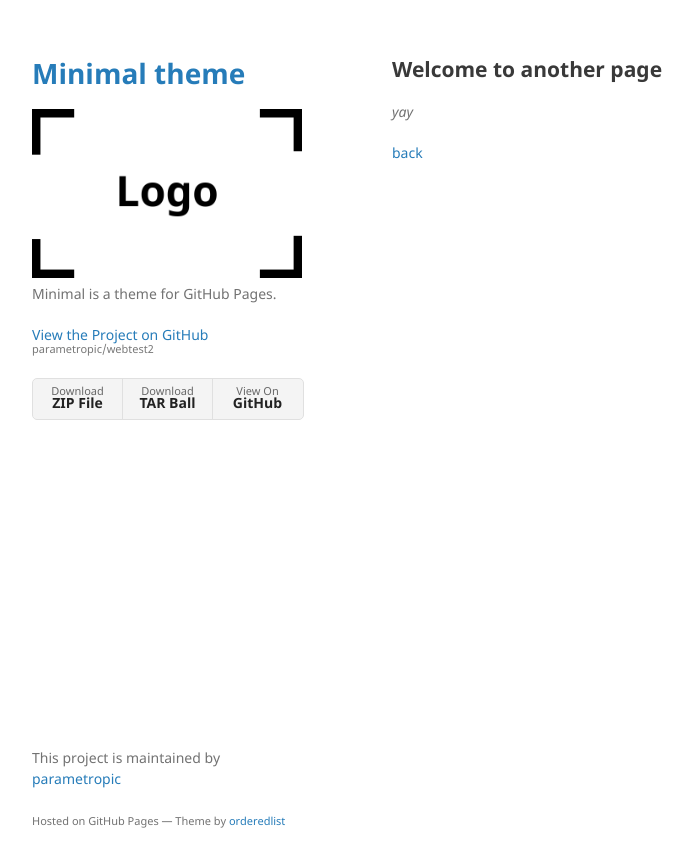
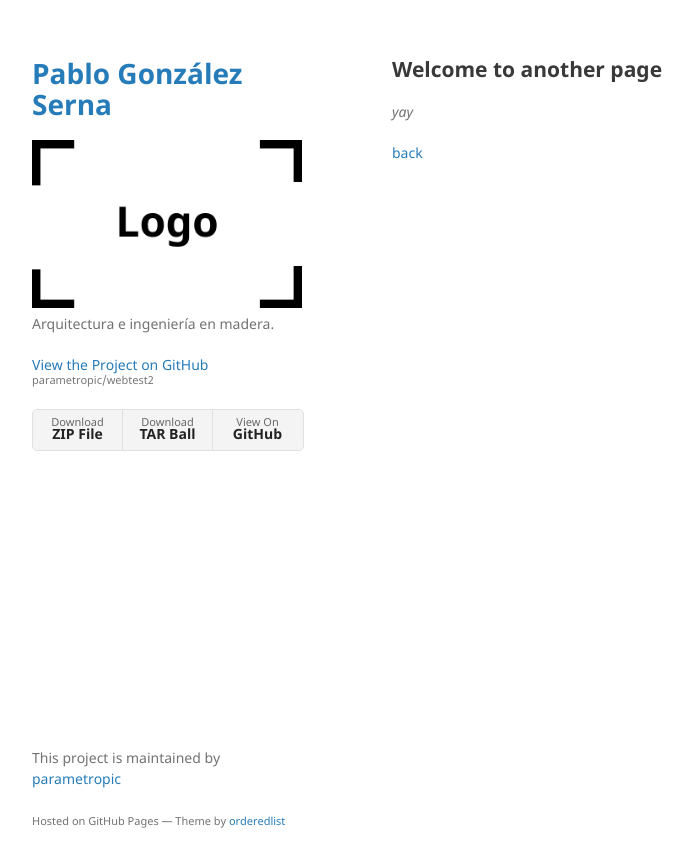
Before and after one commit to parametropic/webtest2, a Jekyll site: the page built from another-page.md, in a window 1280 px wide. Shown: the top 867 px of the page, without its empty margins (178-871 px from the left). Built offline with Jekyll 4.4.1, drawn with Linux system fonts in a browser that asks for light colours; our own code applies the rules of GitHub Pages for plain Markdown files.

Commit message:
Update _config.yml

```diff
--- a/_config.yml
+++ b/_config.yml
@@ -1,6 +1,6 @@
-title: Minimal theme
+title: Pablo González Serna
 logo: /assets/img/logo.png
-description: Minimal is a theme for GitHub Pages.
+description: Arquitectura e ingeniería en madera.
 show_downloads: true
 google_analytics:
 theme: jekyll-theme-minimal
```
